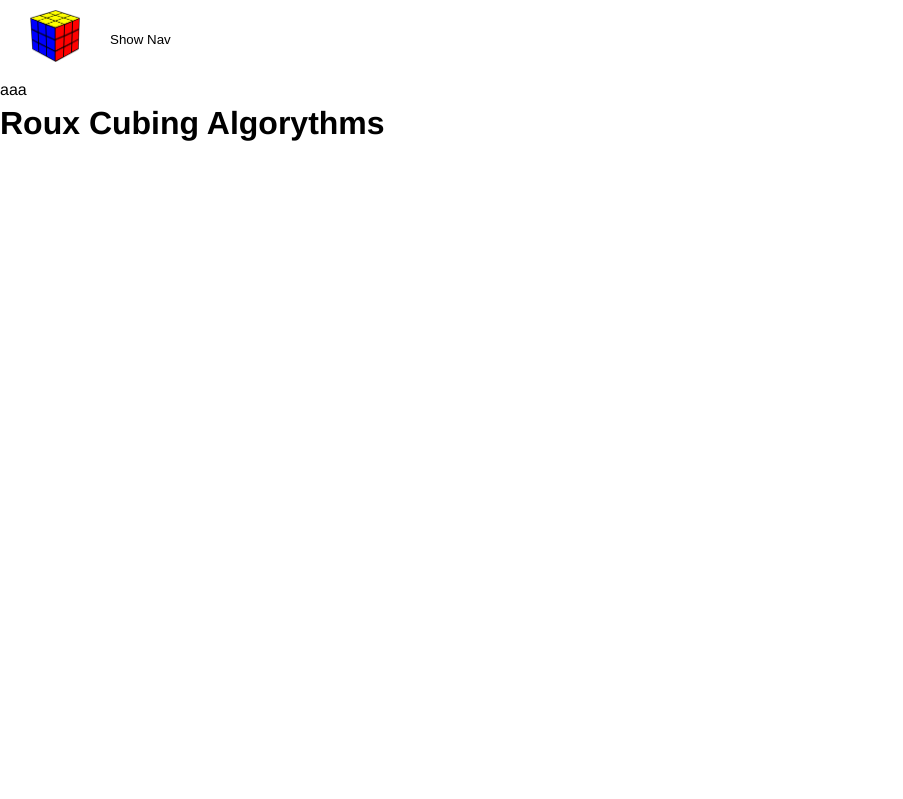
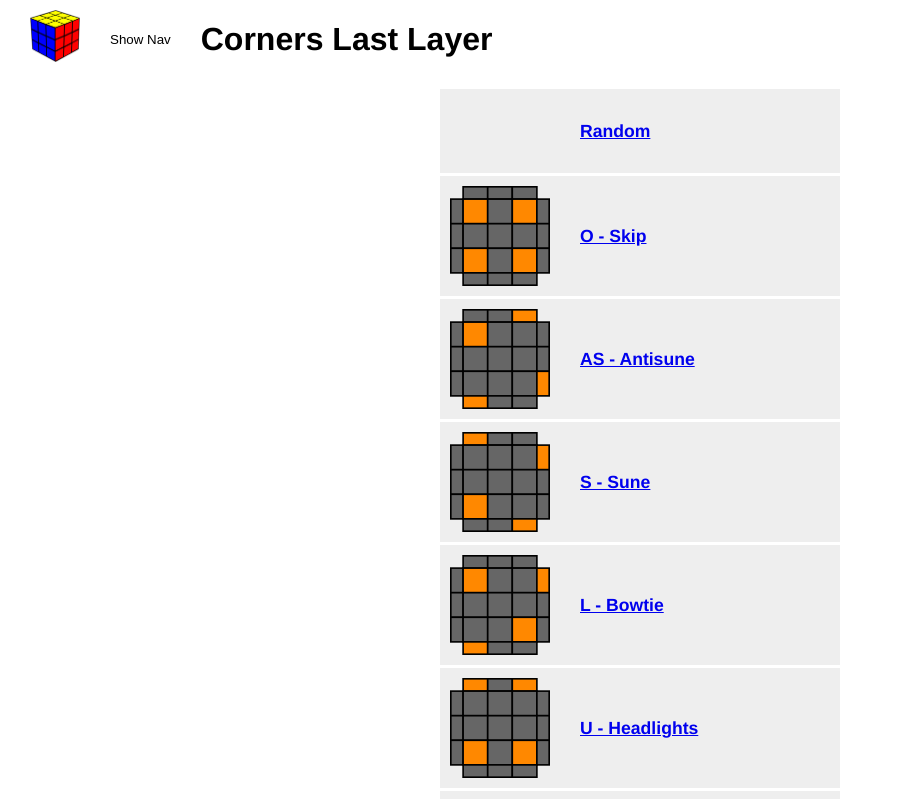
Before and after one commit to ejg/roux, a Nuxt app: page /cmll in a window 1280 px wide. Shown: the top 799 px of the page, without its empty margins (0-903 px from the left). Built offline with nearby package versions, Linux system fonts and the light colour scheme.

Commit message:
cmll start

```diff
--- a/app.vue
+++ b/app.vue
@@ -1,7 +1,6 @@
 <template>
   <div>
     <NuxtLayout>
-      aaa
       <NuxtPage />
     </NuxtLayout>
   </div>
--- /dev/null
+++ b/assets/data/routeData.json
@@ -0,0 +1,18 @@
+[
+  {
+    "name": "cmll",
+    "pageTitle": "Corners Last Layer"
+  },
+  {
+    "name": "eo",
+    "pageTitle": "Edge Orientation"
+  },
+  {
+    "name": "index",
+    "pageTitle": "Roux Cubing Algorithms"
+  },
+  {
+    "name": "pll",
+    "pageTitle": "Permutation of the Last Layer"
+  }
+]
--- /dev/null
+++ b/components/CMLLNav.vue
@@ -0,0 +1,96 @@
+<template>
+  <div class="box" :class="mode">
+    <a href="/cmll/random" class="random">
+      <div class="flex">
+        <h2>Random</h2>
+      </div>
+    </a>
+    <a href="/cmll/skip">
+      <div class="flex">
+        <img src="@/assets/images/cmll/skip/header.svg" />
+        <h2>O - Skip</h2>
+      </div>
+    </a>
+    <a href="/cmll/anti-sune">
+      <div class="flex">
+        <img src="@/assets/images/cmll/anti-sune/header.svg" />
+        <h2>AS - Antisune</h2>
+      </div>
+    </a>
+    <a href="/cmll/sune">
+      <div class="flex">
+        <img src="@/assets/images/cmll/sune/header.svg" />
+        <h2>S - Sune</h2>
+      </div>
+    </a>
+    <a href="/cmll/bowtie">
+      <div class="flex">
+        <img src="@/assets/images/cmll/bowtie/header.svg" />
+        <h2>L - Bowtie</h2>
+      </div>
+    </a>
+    <a href="/cmll/headlights">
+      <div class="flex">
+        <img src="@/assets/images/cmll/headlights/header.svg" />
+        <h2>U - Headlights</h2>
+      </div>
+    </a>
+    <a href="/cmll/chameleon">
+      <div class="flex">
+        <img src="@/assets/images/cmll/chameleon/header.svg" />
+        <h2>T - Chameleon</h2>
+      </div>
+    </a>
+    <a href="/cmll/superman">
+      <div class="flex">
+        <img src="@/assets/images/cmll/superman/header.svg" />
+        <h2>Pi - Superman</h2>
+      </div>
+    </a>
+    <a href="/cmll/doublesune">
+      <div class="flex">
+        <img src="@/assets/images/cmll/doublesune/header.svg" />
+        <h2>H - Doublesune</h2>
+      </div>
+    </a>
+  </div>
+</template>
+<script setup>
+const props = defineProps({
+  mode: String,
+  required: false,
+  default: 'bottom',
+});
+</script>
+<style scoped>
+.flex {
+  display: flex;
+  padding: 10px;
+  background: #eee;
+  align-items: center;
+  flex-wrap: wrap;
+  margin-bottom: 3px;
+}
+.flex img {
+  margin-right: 30px;
+  height: 100px;
+}
+.box {
+  margin: 20px 0;
+  padding: 0 20px;
+}
+.random .flex {
+  padding: 30px 10px;
+}
+.random h2 {
+  margin-left: 130px;
+}
+
+@media screen and (min-width: 800px) {
+  .box {
+    width: 400px;
+    margin: 20px auto;
+    padding: 0;
+  }
+}
+</style>
--- a/composables/usePageData.js
+++ b/composables/usePageData.js
@@ -1,21 +1,27 @@
+import routeData from '@/assets/data/routeData.json';
 const usePageData = () => {
-  let title;
-  let pageTitle;
   const route = useRoute();
   const error = useError();
 
-  console.log('page data', error.value);
-  if (!!error.value) {
-    title = 'Error!';
-  } else {
-    title = 'Roux Cubing';
-  }
-  const head = useHead({
+  const title = computed(() => (!!error.value ? 'Error' : route.name));
+
+  const myRoute = computed(() =>
+    routeData.find((data) => data.name === route.name)
+  );
+
+  const pageTitle = computed(() =>
+    !!myRoute.value
+      ? myRoute.value.pageTitle
+      : !!error.value
+      ? 'Error'
+      : route.name
+  );
+
+  useHead({
     title: title,
-    titleTemplate: '~~ %s ~~',
+    titleTemplate: 'Roux Cubing: %s',
   });
-  console.log('head', head);
-  // const isDarkMode = useState("darkMode" , () => false);
+
   return {
     title,
     pageTitle,
--- /dev/null
+++ b/pages/cmll/[name].vue
@@ -0,0 +1,12 @@
+<template>
+  <CMLLNav mode="full" />
+</template>
+<script setup lang="ts">
+// import {} from '#app';  scopes name to file
+
+const route = useRoute();
+const name = route.params.name;
+console.log('[name]', name);
+</script>
+
+<style scoped></style>
--- a/pages/cmll/index.vue
+++ b/pages/cmll/index.vue
@@ -1,4 +1,4 @@
 <template>
-  <h1>Roux Cubing Algorythms</h1>
+  <CMLLNav mode="full" />
 </template>
 <style scoped></style>
--- a/pages/eo.vue
+++ b/pages/eo.vue
@@ -1,2 +1,85 @@
-<template></template>
-<style></style>
+<template>
+  <div class="box">
+    <h2>2 bad edges</h2>
+    <p class="done">U layer, adjacent --> set up to arrow</p>
+    <div class="flex">
+      <img src="@/assets/images/eo/eo2-1.svg" />
+      <h4>M' U M' U2 - M' U M'</h4>
+    </div>
+
+    <p class="done">U layer, opposite</p>
+    <div class="flex">
+      <img src="@/assets/images/eo/eo2-2.svg" />
+      <h4>M' U M U' - M' U M'</h4>
+    </div>
+  </div>
+  <div class="box">
+    <h2>4 bad edges</h2>
+    <p>U & D layer</p>
+    <div class="flex">
+      <img src="@/assets/images/eo/eo4-1.svg" />
+      <h4>M U2 M' U2 - M' U M'</h4>
+    </div>
+
+    <p>U layer</p>
+    <div class="flex">
+      <img src="@/assets/images/eo/eo4-2.svg" />
+      <h4>M' U2 M' U2 - M' U M'</h4>
+    </div>
+
+    <p class="done">3 in U layer, DF bad</p>
+    <div class="flex">
+      <img src="@/assets/images/eo/eo4-3.svg" />
+      <h4>M' U M'</h4>
+    </div>
+
+    <p class="done">3 in U layer, DB bad</p>
+    <div class="flex">
+      <img src="@/assets/images/eo/eo4-4.svg" />
+      <h4>M U M</h4>
+    </div>
+  </div>
+  <div class="box">
+    <h2>6 bad edges</h2>
+    <p class="done">All six edges bad</p>
+    <div class="flex">
+      <img src="@/assets/images/eo/eo6.svg" />
+      <h4>R U' r' U' M' U r U r'</h4>
+    </div>
+  </div>
+</template>
+<style scoped>
+img {
+  width: 50px;
+}
+.flex {
+  display: flex;
+  padding: 10px;
+  background: #eee;
+  align-items: center;
+}
+.flex img {
+  margin-right: 30px;
+}
+.box {
+  margin: 20px 0;
+  padding: 0 20px;
+}
+.done::before {
+  content: '\2713';
+  color: green;
+  font-size: 1.5rem;
+  margin-right: 5px;
+}
+.done + .flex {
+  background: #eef;
+}
+
+@media screen and (min-width: 800px) {
+  .box {
+    width: 400px;
+    margin: 20px auto;
+    padding: 0;
+  }
+}
+</style>
--- a/pages/pll.vue
+++ b/pages/pll.vue
@@ -1,5 +1,4 @@
 <template>
-  <h1>PLL - Permutation of the Last Layer</h1>
   <div class="box pll">
     <h2>Edges Only</h2>
     <p>Both across</p>
```
